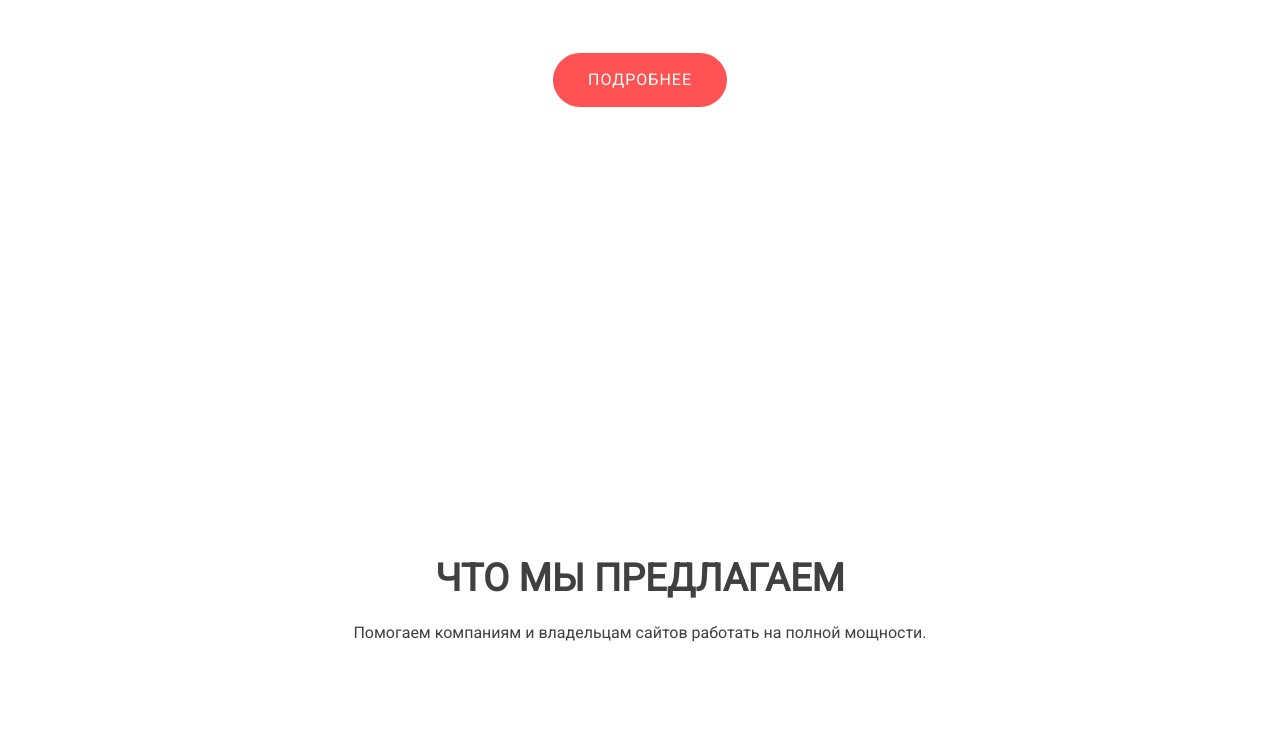
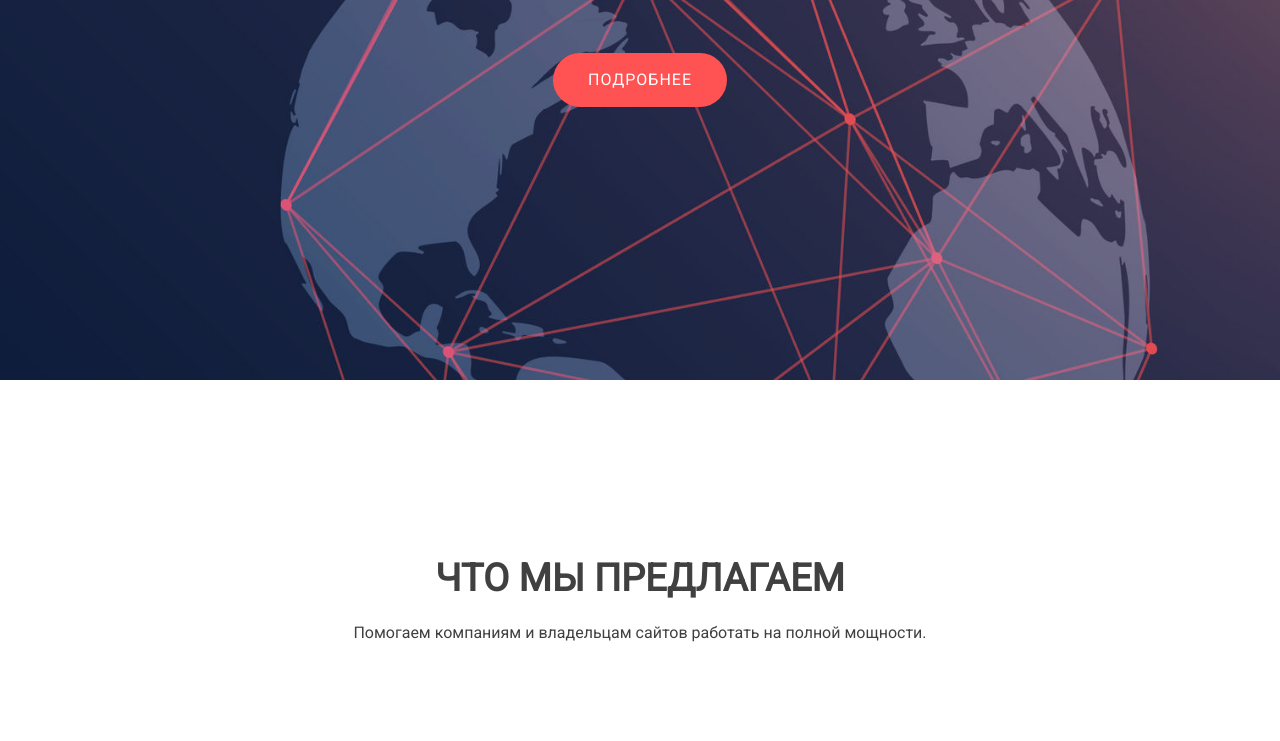
Before and after one commit to Overm4n/CDN, a plain HTML site: page index.html in a window 1280 px wide. Shown: the part 420-1161 px from the top of the page. Drawn offline with Linux system fonts and the light colour scheme; the site is published under a folder, as on GitHub Pages, so addresses that start at the root find nothing.

Commit message:
Update style.css

```diff
--- a/style.css
+++ b/style.css
@@ -100,7 +100,7 @@ h2:before {
     color: #fff;
 }
 .preview{
-	background: url('/image/index-bg-2.jpg');
+	background: url('image/index-bg-2.jpg');
 	background-attachment: fixed;
 	background-size: cover;
 	width: 100%;
```
